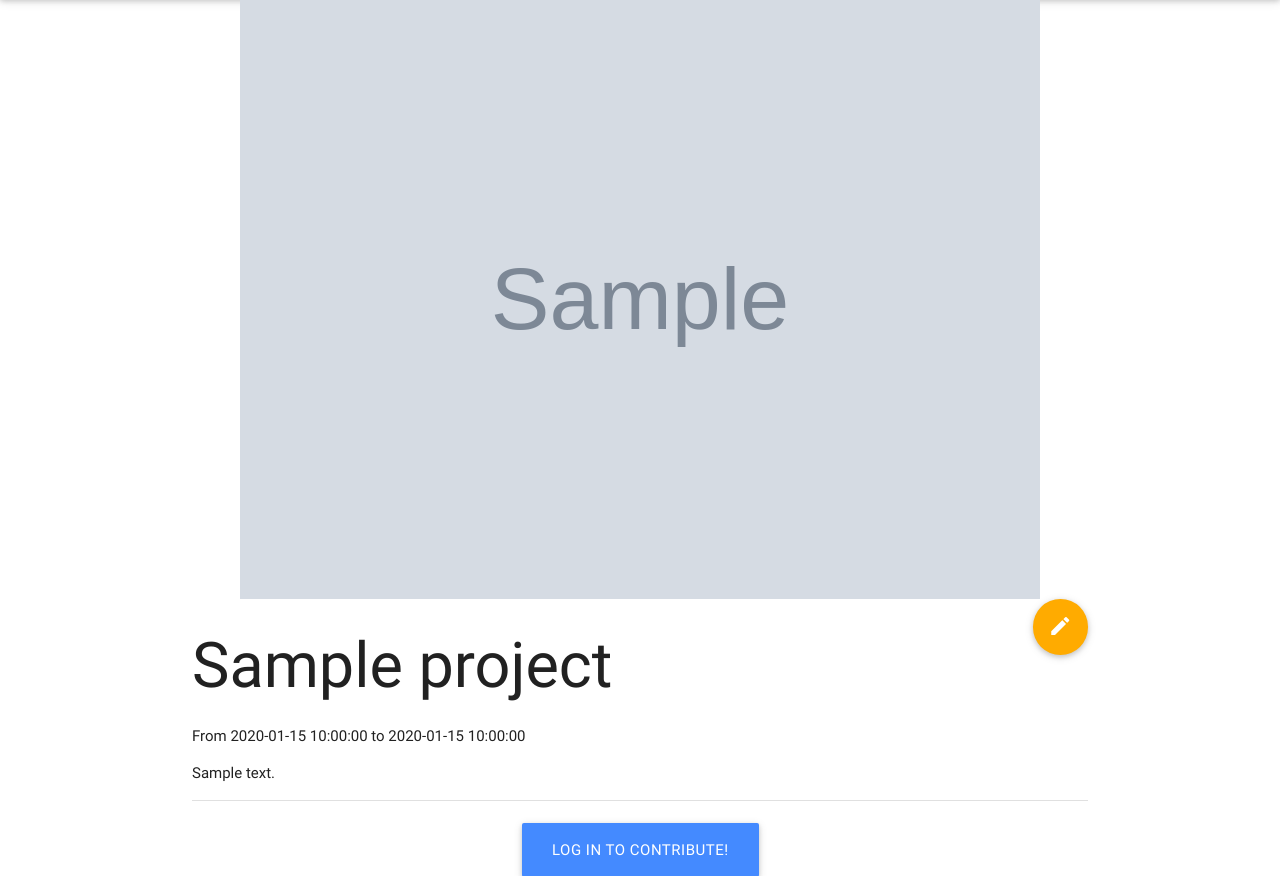
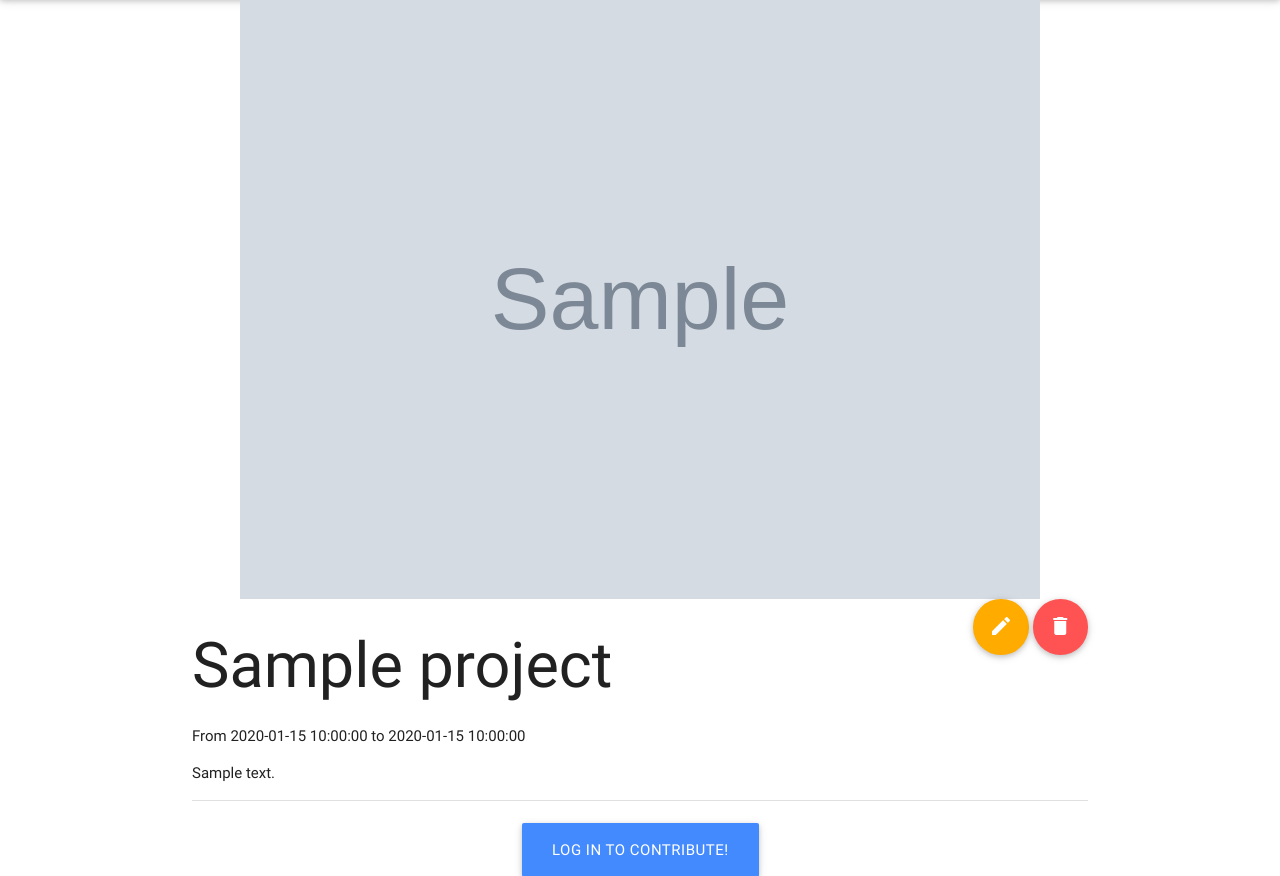
Before and after one commit to yichenshen/cs2102-group50, a PHP site: template application/view/projects/show.php in a window 1280 px wide. Shown: the part 65-941 px from the top of the page. Run offline with PHP 8.4, Linux system fonts and the light colour scheme; the template is opened without the code that fills it: most values are stand-ins (such as "Sample title", 1, 10 or a date in 2020); grey boxes marked "Sample" are stand-in pictures; some libraries are stand-ins or nearby versions.

Commit message:
Add delete button
Signed-off-by: Shen Yichen <2007.yichen@gmail.com>

```diff
--- a/application/view/projects/show.php
+++ b/application/view/projects/show.php
@@ -6,9 +6,16 @@
 
   <?php if ($this->User->authorizeEmail($project->owner)): ?>
     <div class="right">
-      <a class="btn btn-floating btn-large primary-accent-dark" href="/projects/edit/<?php echo $project->id; ?>">
-        <i class="material-icons">edit</i>
-      </a>
+      <form action="/projects/delete/<?php echo $project->id; ?>" method="post">
+        <a class="btn btn-floating btn-large primary-accent-dark" href="/projects/edit/<?php echo $project->id; ?>">
+
+          <i class="material-icons">edit</i>
+        </a>
+        <button type="submit" class="btn btn-floating btn-large red accent-2">
+          <i class="material-icons">delete</i>
+        </button>
+
+      </form>
     </div>
   <?php endif ?>
   <h1><?php echo $project->title ?></h1>
```
